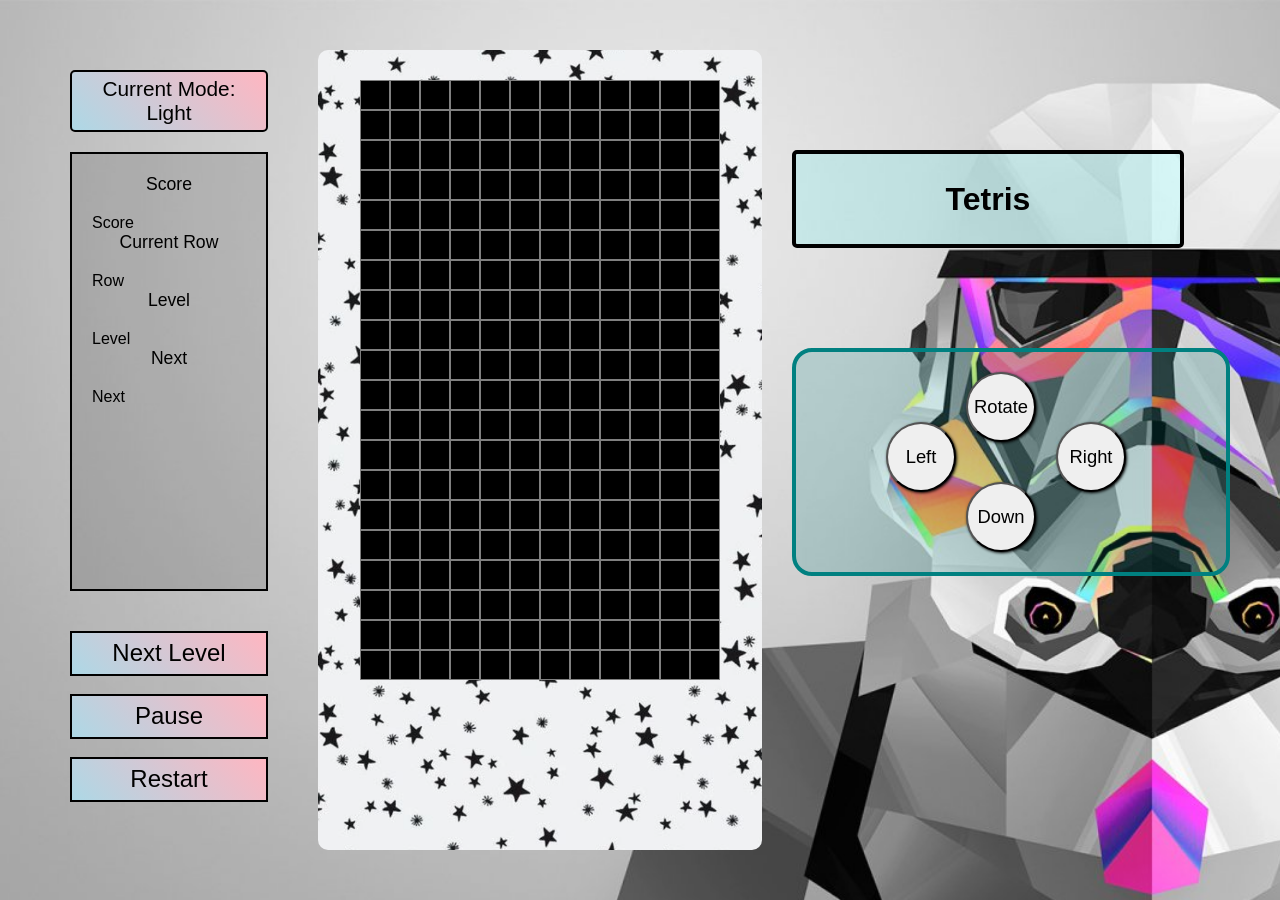
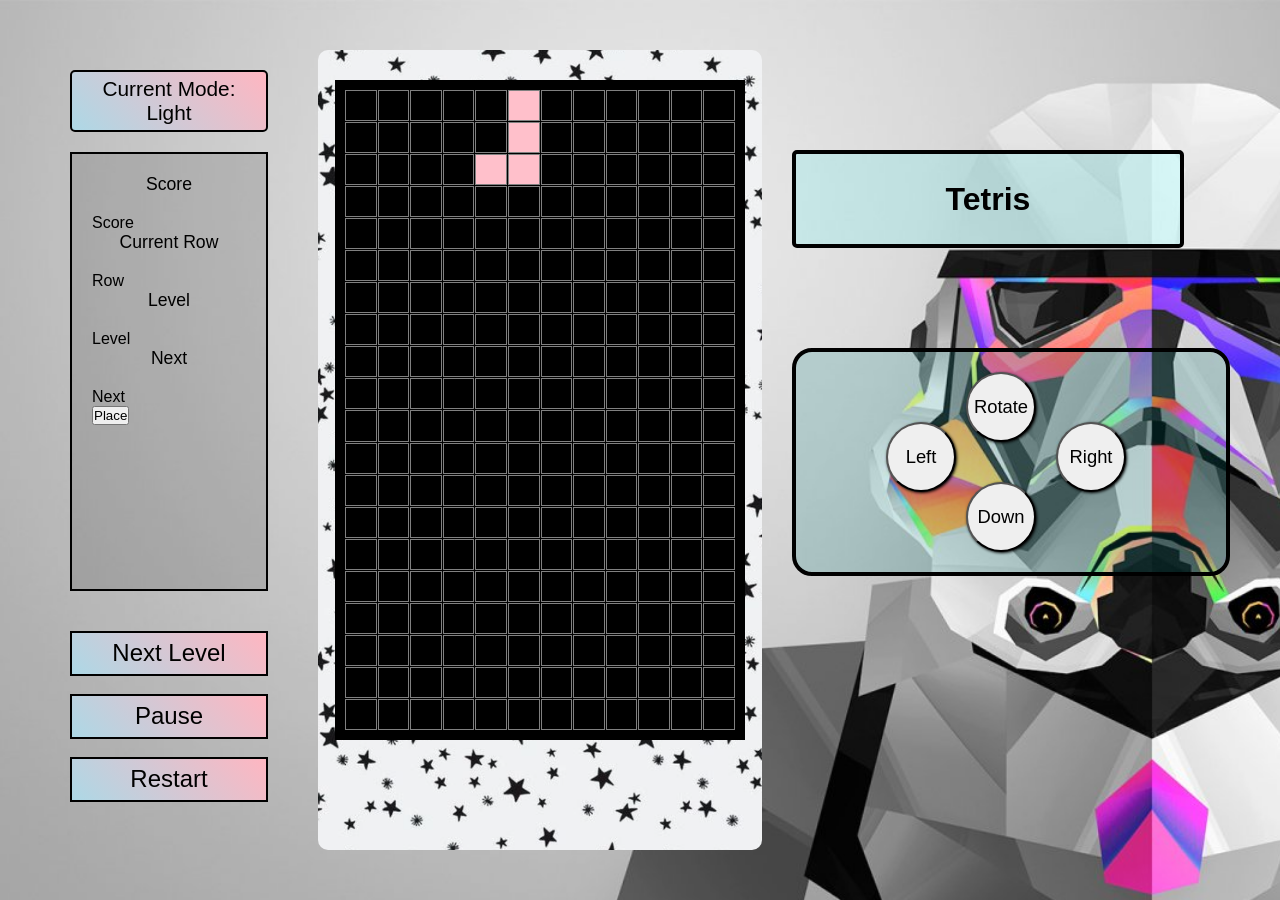
Before and after one commit to ultrahumus9000/Boolean-UK-React-Project, a React (Create React App) app: page /tetris in a window 1280 px wide. Built offline with nearby package versions, Linux system fonts and the light colour scheme.

Commit message:
features added by nico

```diff
--- a/src/App.jsx
+++ b/src/App.jsx
@@ -4,19 +4,21 @@ import Board from "./components/Board";
 import GameStart from "./components/Tetris";
 import ControlPanel from "./components/Right";
 import useSwitch from "./Hooks/mode";
+import React from "react";
 
 function App() {
   const mode = useSwitch((store) => store.mode);
+
   return (
     <div className={`App ${mode}`}>
-      <Aside />
       <Route path="/" exact>
+        <Aside />
         <Board />
+        <ControlPanel />
       </Route>
       <Route path="/tetris">
         <GameStart />
       </Route>
-      <ControlPanel />
     </div>
   );
 }
--- a/src/Hooks/tetrominos.js
+++ b/src/Hooks/tetrominos.js
@@ -1,27 +1,16 @@
-import create from "zustand";
-
 export function randomTetriminos() {
-  let randomTetrominosPiece =
-    tetriminos[Math.floor(Math.random() * tetriminos.length)];
-  return randomTetrominosPiece;
-}
   const tetriminos = [
     {
-    shape: [
-      ["", "1", "", ""],
-      ["", "1", "", ""],
-      ["", "1", "", ""],
-      ["", "1", "", ""],
-    ],
+      shape: [[1], [1], [1], [1]],
       x: 0,
       y: 0,
       color: "white",
     },
     {
       shape: [
-      ["", "2", ""],
-      ["", "2", ""],
-      ["2", "2", ""],
+        ["", 2],
+        ["", 2],
+        [2, 2],
       ],
       x: 0,
       y: 0,
@@ -29,9 +18,9 @@ const tetriminos = [
     },
     {
       shape: [
-      ["", "3", ""],
-      ["", "3", ""],
-      ["", "3", "3"],
+        [3, ""],
+        [3, ""],
+        [3, 3],
       ],
       x: 0,
       y: 0,
@@ -39,8 +28,8 @@ const tetriminos = [
     },
     {
       shape: [
-      ["4", "4"],
-      ["4", "4"],
+        [4, 4],
+        [4, 4],
       ],
       x: 0,
       y: 0,
@@ -48,9 +37,8 @@ const tetriminos = [
     },
     {
       shape: [
-      ["", "5", "5"],
-      ["5", "5", ""],
-      ["", "", ""],
+        ["", 5, 5],
+        [5, 5, ""],
       ],
       x: 0,
       y: 0,
@@ -58,9 +46,8 @@ const tetriminos = [
     },
     {
       shape: [
-      ["6", "6", ""],
-      ["", "6", "6"],
-      ["", "", ""],
+        [6, 6, ""],
+        ["", 6, 6],
       ],
       x: 0,
       y: 0,
@@ -68,12 +55,17 @@ const tetriminos = [
     },
     {
       shape: [
-      ["7", "7", "7"],
-      ["", "7", ""],
-      ["", "", ""],
+        [7, 7, 7],
+        ["", 7, ""],
       ],
       x: 0,
       y: 0,
       color: "purple",
     },
   ];
+
+  let randomTetrominosPiece =
+    tetriminos[Math.floor(Math.random() * tetriminos.length)];
+  randomTetrominosPiece.x = Math.floor(Math.random() * 8);
+  return randomTetrominosPiece;
+}
--- a/src/Hooks/useBoard.js
+++ /dev/null
@@ -1,7 +0,0 @@
-import { useState } from "react";
-import createGrids from "../helper";
-
-export const useBoard = () => {
-  const [board, setBoard] = useState(createGrids());
-  return [board, setBoard];
-};
--- a/src/components/Aside.jsx
+++ b/src/components/Aside.jsx
@@ -1,19 +1,14 @@
 import useSwitch from "../Hooks/mode";
 import createGrids from "../helper";
-import { useBoard } from "../Hooks/useBoard";
-import { usePiece } from "../Hooks/usePiece";
+
 import { randomTetriminos } from "../Hooks/tetrominos";
+
 export default function Aside() {
   const { mode, toggleMode } = useSwitch((store) => {
     let { mode, toggleMode } = store;
     return { mode, toggleMode };
   });
-  const [board, setBoard] = useBoard();
-  const [piece, setPiece] = usePiece();
-  function restart() {
-    setBoard(createGrids());
-    setPiece({ ...randomTetriminos(), collided: false });
-  }
+
   return (
     <aside>
       <button className={`mode ${mode}`} onClick={toggleMode}>
@@ -48,7 +43,6 @@ export default function Aside() {
         </button>
         <button
           className={`${mode === "Light" ? "button-light" : "button-dark"}`}
-          onClick={restart}
         >
           Restart
         </button>
--- a/src/components/Board.jsx
+++ b/src/components/Board.jsx
@@ -6,6 +6,7 @@ export default function Board() {
   let arrayColumn = Array(12).fill("");
   let arrayRows = Array(20).fill("");
   const history = useHistory();
+
   return (
     <div className={`board ${mode === "Light" ? "board-light" : "board-dark"}`}>
       <section className="modal">
--- a/src/components/Cell.jsx
+++ b/src/components/Cell.jsx
@@ -1,3 +1,32 @@
-export default function Cell() {
-  return <div className="cell"></div>;
+const colors = {
+  1: "white",
+  2: "pink",
+  3: "cyan",
+  4: "yellow",
+  5: "red",
+  6: "green",
+  7: "purple",
+};
+export default function Cell({ color, piece, boardX, boardY }) {
+  let cellColor = colors[color];
+  //   if (piece.x === boardX && piece.y === boardY) {
+  //     cellColor = piece.color;
+  //   }
+
+  for (let y = 0; y < piece.shape.length; y++) {
+    for (let x = 0; x < piece.shape[0].length; x++) {
+      let offsetX = piece.x + x;
+      let offsetY = piece.y + y;
+      // 1 if cell in shape isnt empty 2 it matches the coodinate matched the board then we can have the matched color of piece
+      if (
+        piece.shape[y][x] !== "" &&
+        offsetX === boardX &&
+        offsetY === boardY
+      ) {
+        cellColor = piece.color;
+      }
+    }
+  }
+
+  return <div className={`cell ${cellColor}`}></div>;
 }
--- a/src/components/Right.jsx
+++ b/src/components/Right.jsx
@@ -1,58 +1,48 @@
-import { useBoard } from "../Hooks/useBoard";
-import { usePiece } from "../Hooks/usePiece";
 import createGrids from "../helper";
-import useGame from "../Hooks/useGame";
+
+import useSwitch from "../Hooks/mode";
 
 export default function ControlPanel() {
-  const gameOver = useGame((store) => store.gameOver);
-
-  const [board, setBoard] = useBoard();
-  const [piece, setPiece] = usePiece();
-  function willColide() {
-    return true;
-  }
-
-  function movePiece(e) {
-    if (!gameOver) {
-      if (!willColide()) {
-        if (e.target.value === "left") {
-        }
-        if (e.target.value === "right") {
-        }
-        if (e.target.value === "down") {
-        }
-      }
-    }
-    return;
-  }
-
-  function rotatePiece() {
-    if (!gameOver) {
-      if (!willColide()) {
-      }
-    }
-    return;
-  }
-
+  const mode = useSwitch((store) => store.mode);
   return (
     <div>
-      <h2 className="game-name">Tetris</h2>
-      <section className="control-panel">
-        <button value="Rotate" className="rotate">
+      <h2
+        className={`game-name ${
+          mode === "Light" ? "light-gamename" : "dark-gamename"
+        }`}
+      >
+        Tetris
+      </h2>
+      <section
+        className={`control-panel ${
+          mode === "Light" ? "light-control-panel" : "dark-control-panel"
+        } `}
+      >
+        <button
+          value="Rotate"
+          className={`rotate ${
+            mode === "Light" ? "light-rotate" : "dark-rotate"
+          } `}
+        >
           Rotate
         </button>
-        <button value="Right" className="right">
+        <button
+          value="right"
+          className={`right ${
+            mode === "Light" ? "light-right" : "dark-right"
+          } `}
+        >
           Right
         </button>
-        <button value="Left" className="left">
+        <button
+          value="left"
+          className={`left ${mode === "Light" ? "light-left" : "dark-left"} `}
+        >
           Left
         </button>
         <button
           value="down"
-          className="down"
-          onClick={(e) => {
-            console.log(e.target.value);
-          }}
+          className={`down ${mode === "Light" ? "light-down" : "dark-down"} `}
         >
           Down
         </button>
--- a/src/components/Tetris.jsx
+++ b/src/components/Tetris.jsx
@@ -1,33 +1,212 @@
 import { useEffect, useState } from "react";
+
 import createGrids from "../helper";
 import useSwitch from "../Hooks/mode";
-import { useBoard } from "../Hooks/useBoard";
-import { usePiece } from "../Hooks/usePiece";
+
+import { randomTetriminos } from "../Hooks/tetrominos";
 import Cell from "./Cell";
+import useGame from "../Hooks/useGame";
 
 export default function GameStart() {
-  const mode = useSwitch((store) => store.mode);
-  const [board, setBoard] = useBoard();
-  const [piece, setPiece] = usePiece();
+  const { mode, toggleMode } = useSwitch((store) => {
+    let { mode, toggleMode } = store;
+    return { mode, toggleMode };
+  });
+
+  const gameOver = useGame((store) => store.gameOver);
+
+  const [piece, setPiece] = useState(randomTetriminos());
+  const [board, setBoard] = useState(createGrids());
 
   useEffect(() => {
-    let newBoard = board.map((row, y) => {
-      return board[y].map((cell, x) => {
-        if (x === piece.x && y === piece.y) {
+    let clearId = setInterval(() => {
+      updatePiecePos(0, 1);
+    }, 1000);
+    return () => {
+      clearInterval(clearId);
+    };
+  }, []);
+
+  function restart() {
+    setPiece(randomTetriminos());
+    setBoard(createGrids());
+  }
+
+  function willCollide(newX, newY) {
+    for (let y = 0; y < piece.shape.length; y++) {
+      for (let x = 0; x < piece.shape[0].length; x++) {
+        //check we are inside the game boarder, check we are actually on the cell,check we are gonna clear the bottom or not
+        if (piece.shape[y][x] !== "") {
+          if (!board[y + piece.y + newY][x + piece.x + newX]) {
+            return true;
+          }
         }
-        return cell;
-      });
-    });
-  }, [piece.x, piece.y]);
+      }
+    }
+    return false;
+  }
   console.log(piece);
+
+  function placeOnBoard() {
+    let newBoard = JSON.parse(JSON.stringify(board));
+    for (
+      let yRelativeToPiece = 0;
+      yRelativeToPiece < piece.shape.length;
+      yRelativeToPiece++
+    ) {
+      for (
+        let xRelativeToPiece = 0;
+        xRelativeToPiece < piece.shape[0].length;
+        xRelativeToPiece++
+      ) {
+        let absoluteBoardX = piece.x + xRelativeToPiece;
+        let absoluteBoardY = piece.y + yRelativeToPiece;
+        if (piece.shape[yRelativeToPiece][xRelativeToPiece] !== "") {
+          newBoard[absoluteBoardY][absoluteBoardX] =
+            piece.shape[yRelativeToPiece][xRelativeToPiece];
+        }
+      }
+    }
+    setBoard(newBoard);
+    setPiece(randomTetriminos());
+  }
+
+  function updatePiecePos(newX, newY) {
+    if (!willCollide(newX, newY)) {
+      setPiece((piece) => ({ ...piece, x: piece.x + newX, y: piece.y + newY }));
+    }
+    return null;
+  }
+
+  function movePiece(e) {
+    if (!gameOver) {
+      if (e.target.value === "left") {
+        updatePiecePos(-1, 0);
+      }
+      if (e.target.value === "right") {
+        updatePiecePos(1, 0);
+      }
+      if (e.target.value === "down") {
+        updatePiecePos(0, 1);
+      }
+    }
+  }
+
+  function rotatePiece(piece, direction) {
+    if (!gameOver) {
+      if (!willCollide()) {
+      }
+    }
+    return;
+  }
+
   return (
-    <div className={`board ${mode === "Light" ? "board-light" : "board-dark"}`}>
-      <section className="grid-board">
-        {board.map((row, y) => {
-          return row.map((col, x) => <Cell key={`${y},${x}`}></Cell>);
-        })}
-      </section>
-    </div>
+    <>
+      <aside>
+        <button className={`mode ${mode}`} onClick={toggleMode}>
+          {`Current Mode: ${mode}`}
+        </button>
+        <div
+          className={`information-board ${
+            mode === "Light"
+              ? "information-board-light"
+              : "information-board-dark"
+          } `}
+        >
+          <p className="label">Score</p>
+          <p className={`actual`}>Score</p>
+          <p className="label">Current Row</p>
+          <p className={`actual`}>Row</p>
+          <p className="label">Level</p>
+          <p className={`actual`}>Level</p>
+          <p className="label">Next</p>
+          <p>Next</p>
+          <button onClick={placeOnBoard}>Place </button>
+        </div>
+        <div className="panel">
+          <button
+            className={`${mode === "Light" ? "button-light" : "button-dark"}`}
+          >
+            Next Level
+          </button>
+          <button
+            className={`${mode === "Light" ? "button-light" : "button-dark"}`}
+          >
+            Pause
+          </button>
+          <button
+            className={`${mode === "Light" ? "button-light" : "button-dark"}`}
+            onClick={restart}
+          >
+            Restart
+          </button>
+        </div>
+      </aside>
+
+      <div
+        className={`board ${mode === "Light" ? "board-light" : "board-dark"}`}
+      >
+        <section className="grid-board">
+          {board.map((row, y) => {
+            return row.map((color, x) => (
+              <Cell
+                color={color}
+                key={`${y},${x}`}
+                piece={piece}
+                boardX={x}
+                boardY={y}
+              ></Cell>
+            ));
+          })}
+        </section>
+      </div>
+      <div>
+        <h2
+          className={`game-name ${
+            mode === "Light" ? "light-gamename" : "dark-gamename"
+          }`}
+        >
+          Tetris
+        </h2>
+        <section
+          className={`control-panel ${
+            mode === "Light" ? "light-control-panel" : "dark-control-panel"
+          } `}
+        >
+          <button
+            value="Rotate"
+            className={`rotate ${
+              mode === "Light" ? "light-rotate" : "dark-rotate"
+            } `}
+          >
+            Rotate
+          </button>
+          <button
+            value="right"
+            className={`right ${
+              mode === "Light" ? "light-right" : "dark-right"
+            } `}
+            onClick={movePiece}
+          >
+            Right
+          </button>
+          <button
+            value="left"
+            className={`left ${mode === "Light" ? "light-left" : "dark-left"} `}
+            onClick={movePiece}
+          >
+            Left
+          </button>
+          <button
+            value="down"
+            className={`down ${mode === "Light" ? "light-down" : "dark-down"} `}
+            onClick={movePiece}
+          >
+            Down
+          </button>
+        </section>
+      </div>
+    </>
   );
 }
 // need to keep track pieces and already played
--- a/src/index.css
+++ b/src/index.css
@@ -14,7 +14,7 @@
 }
 aside .Dark {
   color: white;
-  background: teal;
+  background: linear-gradient(45deg, teal, coral);
 }
 .App {
   height: 100vh;
@@ -62,7 +62,7 @@ aside {
   padding: 20px 0px;
 }
 .button-dark {
-  background-color: teal;
+  background: linear-gradient(45deg, teal, coral);
   color: white;
   height: 45px;
   border: none;
@@ -110,9 +110,14 @@ aside {
   margin-top: 100px;
   height: 220px;
   background-color: #00808030;
-  border: 4px solid teal;
+  border: 4px solid black;
   border-radius: 20px;
 }
+.dark-control-panel {
+  border: 4px solid thistle;
+  background: #d8bfd830;
+}
+
 .control-panel button {
   width: 70px;
   height: 70px;
@@ -126,28 +131,46 @@ aside {
   top: 20px;
   left: 170px;
 }
+.dark-rotate {
+  color: white;
+  background: linear-gradient(45deg, lightcoral, teal);
+}
 .right {
   position: absolute;
   top: 70px;
   right: 100px;
+}
+.dark-right {
+  color: white;
+  background: linear-gradient(45deg, lightcoral, rgb(3, 92, 92));
 }
 .left {
   position: absolute;
   top: 70px;
   left: 90px;
 }
+.dark-left {
+  color: white;
+  background: linear-gradient(45deg, lightcoral, teal);
+}
 .down {
   position: absolute;
   left: 170px;
   top: 130px;
+}
+.dark-down {
+  color: white;
+  background: linear-gradient(45deg, lightcoral, teal);
 }
 .grid-board {
   background-color: black;
   display: grid;
   grid-template-columns: repeat(12, 1fr);
   grid-template-rows: repeat(20, 1fr);
-  width: 360px;
-  height: 600px;
+  width: 390px;
+  height: 640px;
+  gap: 1px;
+  padding: 10px;
 }
 .modal {
   position: absolute;
@@ -203,3 +226,28 @@ aside {
   font-size: 2rem;
   border: 4px solid black;
 }
+.dark-gamename {
+  border: 4px solid white;
+  background: transparent;
+}
+.white {
+  background: white;
+}
+.pink {
+  background: pink;
+}
+.cyan {
+  background: coral;
+}
+.yellow {
+  background: lightgoldenrodyellow;
+}
+.red {
+  background: crimson;
+}
+.green {
+  background: cyan;
+}
+.purple {
+  background: rgb(144, 28, 148);
+}
```
Also changed, not shown: src/Hooks/usePiece.js (deleted, +0 -10 lines). Lines whose indentation alone changed are shown as unchanged.
